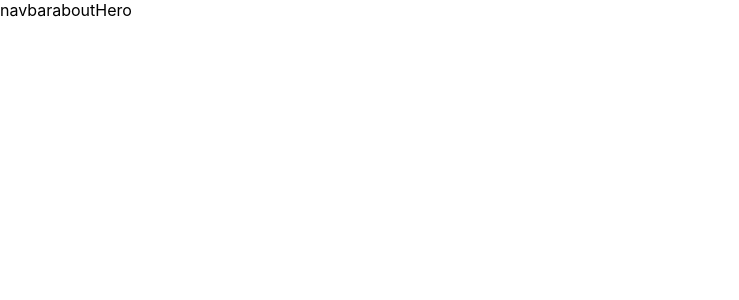
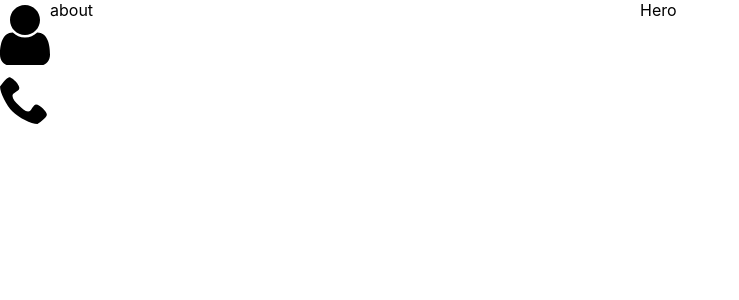
Before and after one commit to SherOnDale/madrasi-londoner, a Nuxt app: page / in a window 1280 px wide. Shown: the top 300 px of the page, without its empty margins (0-739 px from the left). Built offline with nearby package versions, Linux system fonts and the light colour scheme.

Commit message:
add navbar markup

```diff
--- a/components/Navbar.vue
+++ b/components/Navbar.vue
@@ -1,25 +1,38 @@
 <template>
-  <div>navbar</div>
+  <div class="navbar__container">
+    <div v-for="item in navbarItems" :key="item.name" class="navbar__item">
+      <nuxt-link :to="item.route" class="navbar__link" v-html="svg[item.icon]"/>
+    </div>
+  </div>
 </template>
 
 <script>
+import svg from '@/assets/svg.js'
+
 export default {
   data() {
     return {
       navbarItems: [
         {
           name: 'home',
-          route: '/'
+          route: '/',
+          icon: 'person'
         },
         {
           name: 'contact',
-          route: '/contact'
+          route: '/contact',
+          icon: 'contact'
         }
-      ]
+      ],
+      svg
     }
   }
 }
 </script>
 
 <style>
+.navbar__container {
+  display: flex;
+  flex-direction: column;
+}
 </style>
--- a/layouts/default.vue
+++ b/layouts/default.vue
@@ -1,8 +1,8 @@
 <template>
   <div class="default-layout__container">
-    <navbar/>
-    <nuxt/>
-    <hero/>
+    <navbar class="default-layout__navbar"/>
+    <nuxt class="default-layout__nuxt"/>
+    <hero class="default-layout__hero"/>
   </div>
 </template>
 
@@ -19,7 +19,7 @@ export default {
 </script>
 
 
-<style>
+<style lang="scss">
 html {
   font-family: 'Source Sans Pro', -apple-system, BlinkMacSystemFont, 'Segoe UI',
     Roboto, 'Helvetica Neue', Arial, sans-serif;
@@ -39,7 +39,22 @@ html {
   margin: 0;
 }
 
-.default-layout__container {
-  display: flex;
+.default-layout {
+  &__container {
+    display: flex;
+    justify-content: space-between;
+  }
+
+  &__navbar {
+    flex: 0 0 50px;
+  }
+
+  &__nuxt {
+    flex: 1 1 45vw;
+  }
+
+  &__hero {
+    flex: 0 0 50vw;
+  }
 }
 </style>
```
